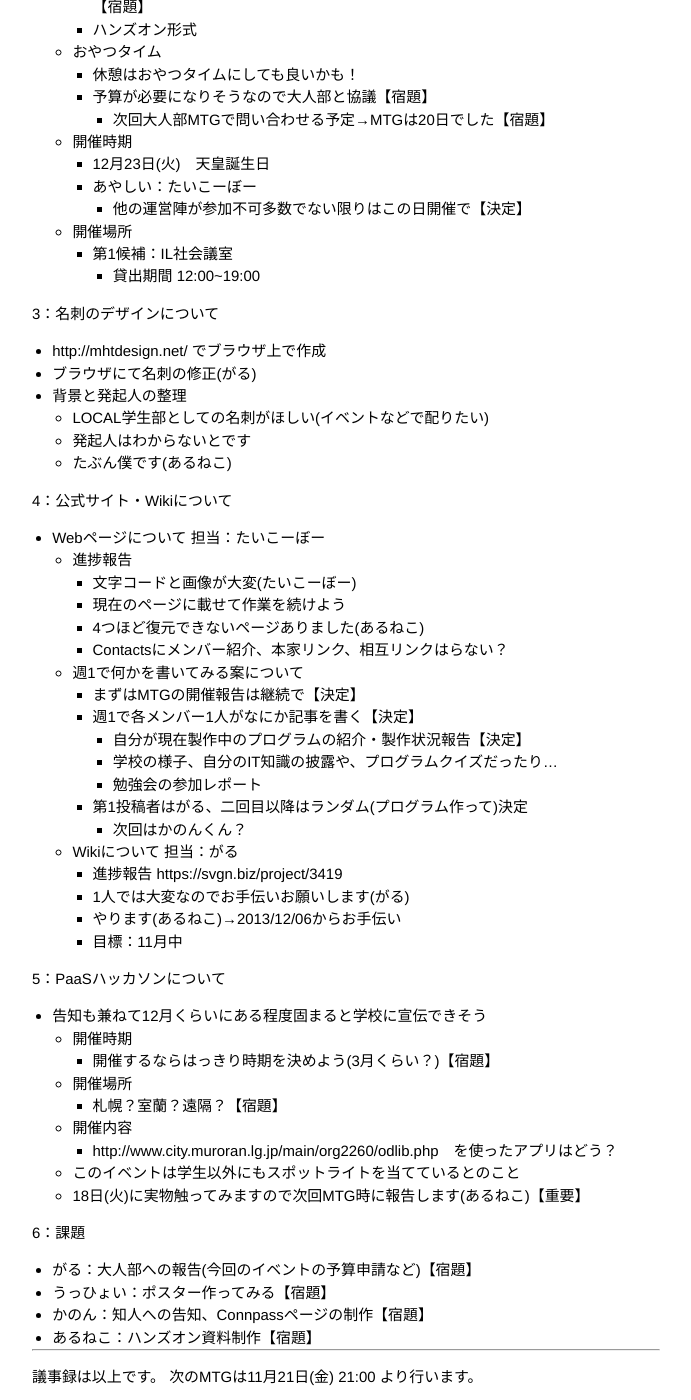
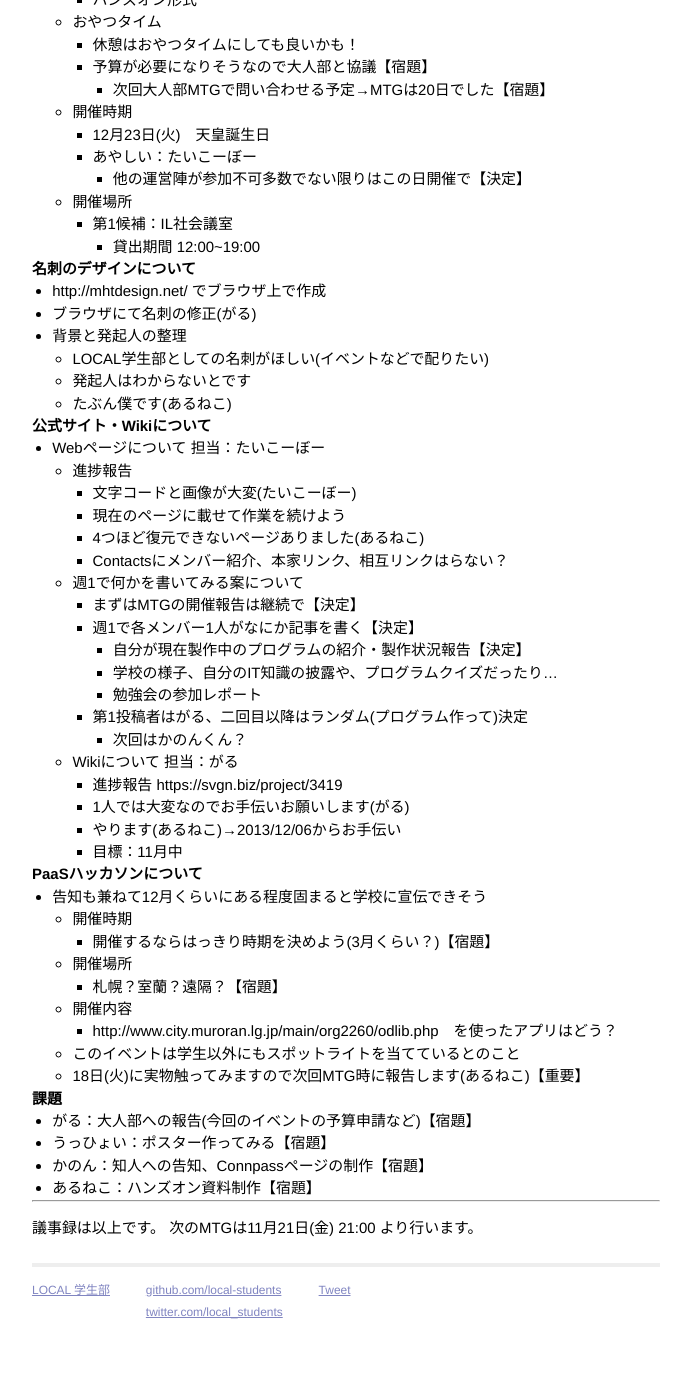
Before and after one commit to local-students/local-students.github.io, a Jekyll site: the page built from _posts/2014-11-15-MTG.markdown, in a window 1280 px wide and 1400 px high, scrolled down 1289 px. Shown: the whole window, without its empty margins (294-985 px from the left). Built offline with Jekyll 4.4.1, drawn with Linux system fonts in a browser that asks for light colours; Markdown is read by kramdown in place of the engine named in the settings; comment, search, counter and statistics services are not loaded; after the commit the page ends 2625 px from its top, so only the background shows below that; some of the changed text lies outside the part shown.

Commit message:
Update 2014-11-15-MTG.markdown

```diff
--- a/_posts/2014-11-15-MTG.markdown
+++ b/_posts/2014-11-15-MTG.markdown
@@ -12,7 +12,6 @@
 ますは前回の議事録です。
 相変わらず箇条書きで見づらいかもしれませんがご了承下さい。
 
-
 # 11/09 MTG 議事録
 
   LOCAL学生部MTG
@@ -23,7 +22,7 @@
 参加者：ホモメイド　うっひょい　がる　あるねこ　rekz　せんず
   たいこーぼー(途中欠席)
 ----------------------------------------------------------------------
-1. 新入りの紹介ですよ―
+## 1 新入りの紹介ですよ―
 * 名前：れくず
 * HN：jprekz, rekz, れくず
 * 学校：苫小牧高専、情報2年
@@ -69,7 +68,7 @@
       * 貸出期間 12:00~19:00
 
 
-3：名刺のデザインについて
+## 名刺のデザインについて
 * http://mhtdesign.net/ でブラウザ上で作成
 * ブラウザにて名刺の修正(がる)
 * 背景と発起人の整理
@@ -78,7 +77,7 @@
   * たぶん僕です(あるねこ)
 
 
-4：公式サイト・Wikiについて
+## 公式サイト・Wikiについて
 * Webページについて 担当：たいこーぼー
   * 進捗報告
     * 文字コードと画像が大変(たいこーぼー)
@@ -99,7 +98,7 @@
     * やります(あるねこ)→2013/12/06からお手伝い
     * 目標：11月中
 
-5：PaaSハッカソンについて
+## PaaSハッカソンについて
 * 告知も兼ねて12月くらいにある程度固まると学校に宣伝できそう
   * 開催時期
     * 開催するならはっきり時期を決めよう(3月くらい？)【宿題】
@@ -111,7 +110,7 @@
   * 18日(火)に実物触ってみますので次回MTG時に報告します(あるねこ)【重要】
 
 
-6：課題
+## 課題
 * がる：大人部への報告(今回のイベントの予算申請など)【宿題】
 * うっひょい：ポスター作ってみる【宿題】
 * かのん：知人への告知、Connpassページの制作【宿題】
```
Also changed, not shown: other parts of _posts/2014-11-15-MTG.markdown (+1 -1 lines).
